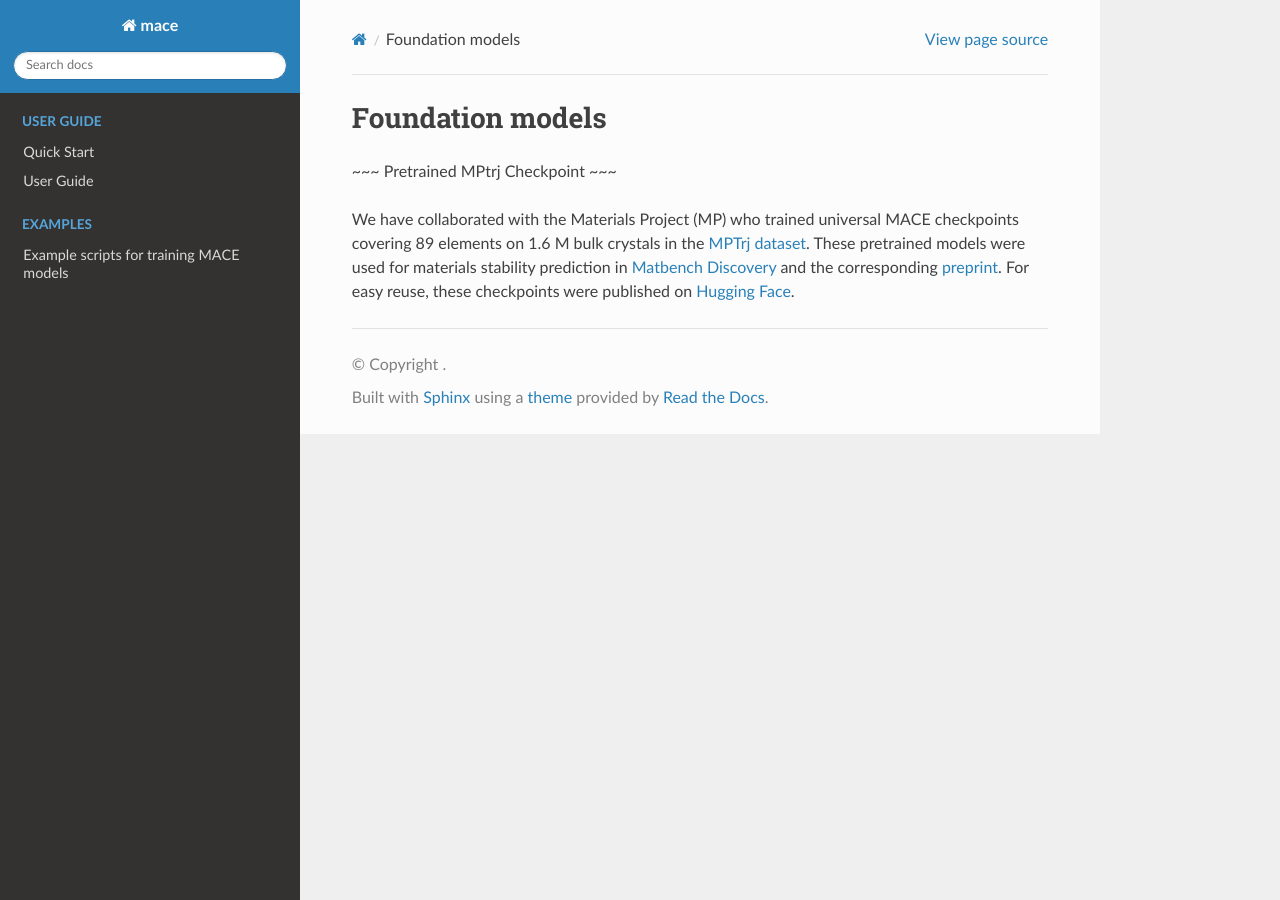
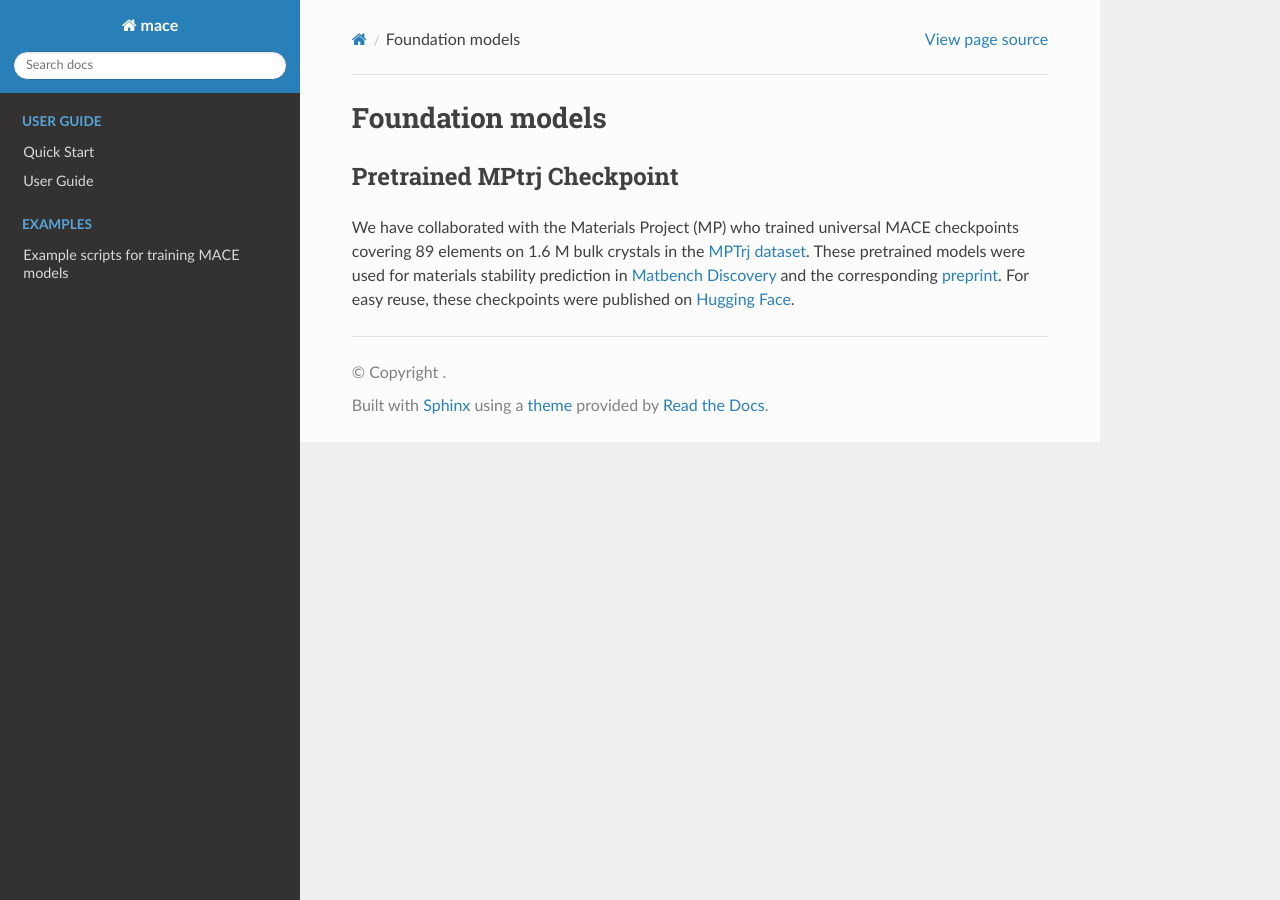
Before and after one commit to ACEsuit/mace, a Sphinx documentation site: the page built from docs/examples/foundation_models.rst, in a window 1280 px wide. Built offline with Sphinx 7.4.7 and the Read the Docs theme 2.0.0, drawn with Linux system fonts in a browser that asks for light colours; pages that are not in the unit, such as notebooks, are missing from menus.

Commit message:
Update foundation_models.rst

```diff
--- a/docs/examples/foundation_models.rst
+++ b/docs/examples/foundation_models.rst
@@ -1,6 +1,8 @@
 Foundation models
 =================
 
-~~~ Pretrained MPtrj Checkpoint ~~~
+###########################
+Pretrained MPtrj Checkpoint
+###########################
 
 We have collaborated with the Materials Project (MP) who trained universal MACE checkpoints covering 89 elements on 1.6 M bulk crystals in the `MPTrj dataset <https://figshare.com/articles/dataset/23713842>`_. These pretrained models were used for materials stability prediction in `Matbench Discovery <https://matbench-discovery.materialsproject.org>`_ and the corresponding `preprint <https://arxiv.org/abs/2308.14920>`_. For easy reuse, these checkpoints were published on `Hugging Face <https://huggingface.co/cyrusyc/mace-universal>`_.
```
